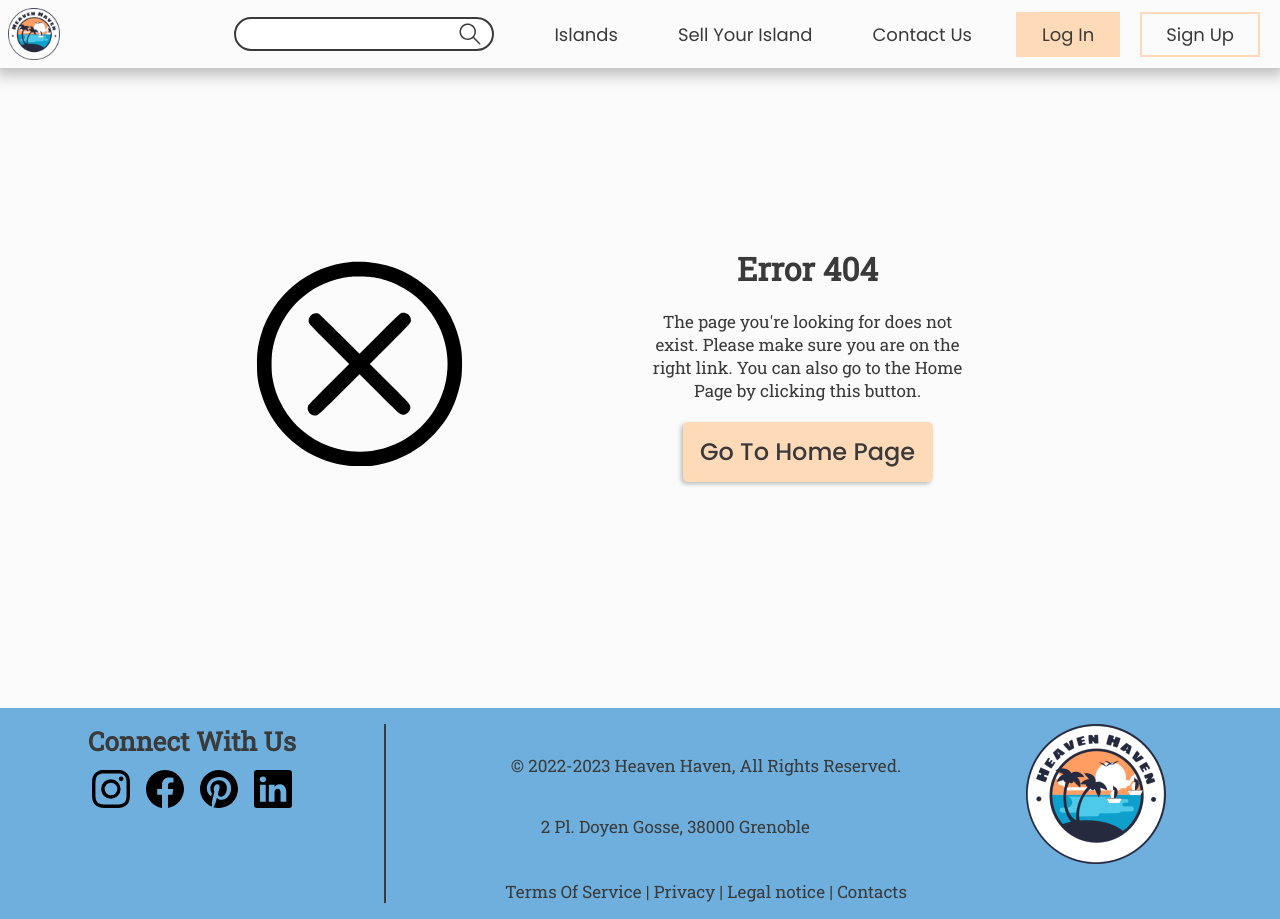
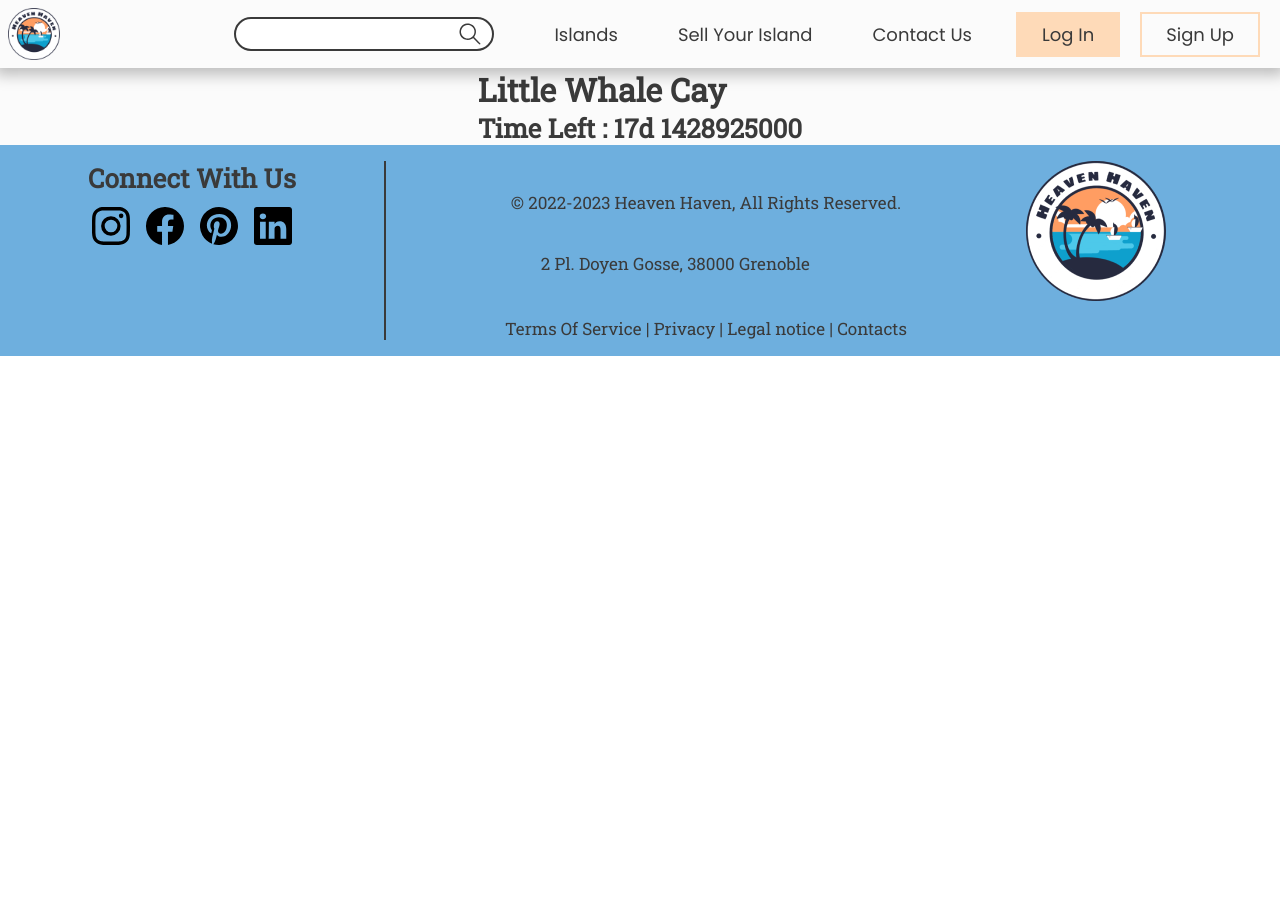
Before and after one commit to ruets/HeavenHaven, a React (Vite) app in the folder frontend/: page /bidding in a window 1280 px wide. After the commit the page ends 800 px from the top, so only its background shows below. Built offline with nearby package versions, Linux system fonts and the light colour scheme.

Commit message:
Bidding page initialiazed and trying to figure out how to get the time left

```diff
--- a/frontend/src/App.jsx
+++ b/frontend/src/App.jsx
@@ -15,6 +15,7 @@ import { Routes, Route } from "react-router-dom";
 import { createContext, useState } from "react";
 import "./assets/scss/style.scss";
 import "./App.scss";
+import { BiddingPage } from "./pages/Bidding/BiddingPage";
 
 export const LoginContext = createContext({
     loggedIn: false,
@@ -36,6 +37,7 @@ function App() {
                     <Route path="forgot" element={<ForgotPage />} />
                     <Route path="signup" element={<SignupPage />} />
                     <Route path="islands/*" element={<IslandsPage />} />
+                    <Route path="bidding" element={<BiddingPage name="Little Whale Cay" endingDate="2023-02-02"/>}/>
                     <Route path="sell" element={<SellingPage />} />
                     <Route path="sell/form" element={<SellingForm />} />
                     <Route path="contact" element={<ContactPage />} />
--- /dev/null
+++ b/frontend/src/pages/Bidding/BiddingPage.jsx
@@ -0,0 +1,38 @@
+import { useState, useEffect } from "react";
+import "./BiddingPage.scss";
+
+export function BiddingPage(props) {
+
+    const [timeLeft, setTimeLeft] = useState("")
+    const [isLoading, setIsLoading] = useState(true)
+
+    useEffect(() => {
+        var timer = setTimeout(() => {
+            const endingDate = new Date(Date.parse(props.endingDate.replace(/-/g, '/')));
+            let currentDate = new Date();
+            const currentTimeLeft = Math.abs(endingDate - currentDate);
+            const currentDaysLeft = Math.ceil(currentTimeLeft / (1000 * 60 * 60 * 24));
+            const timeString = currentDaysLeft + "d " + currentTimeLeft;
+            setTimeLeft(timeString);
+            setIsLoading(false);
+        }, 1000)
+
+        return function cleanUp() {
+            clearTimeout(timer);
+        }
+    })
+
+    if (isLoading) {
+        return <h1>Loading</h1>
+    } else {
+        return (
+            <div className="bidding">
+                <div className="title">
+                <h1>{props.name}</h1>
+                <h3>Time Left : {timeLeft}</h3>
+                </div>
+
+            </div>
+        );
+    }
+}
```
Also changed, not shown: frontend/src/pages/Bidding/BiddingPage.scss (added).
